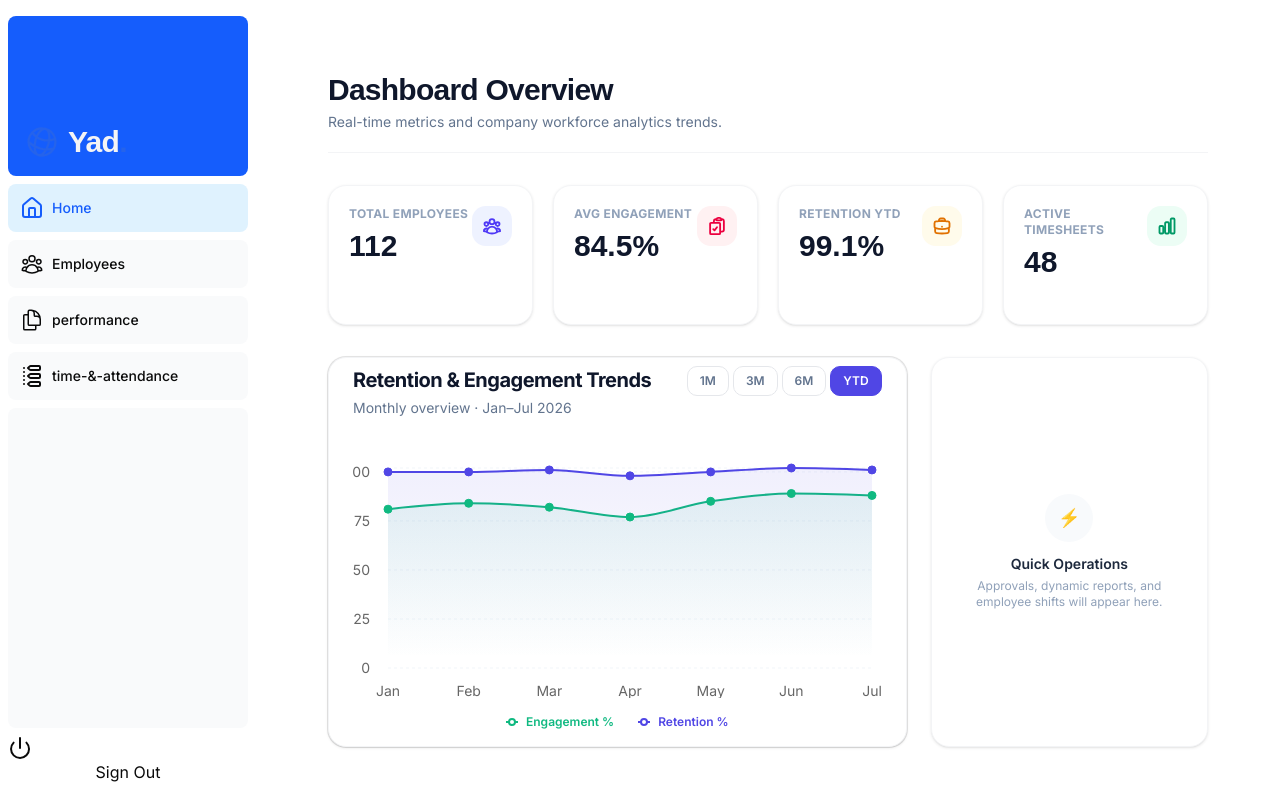
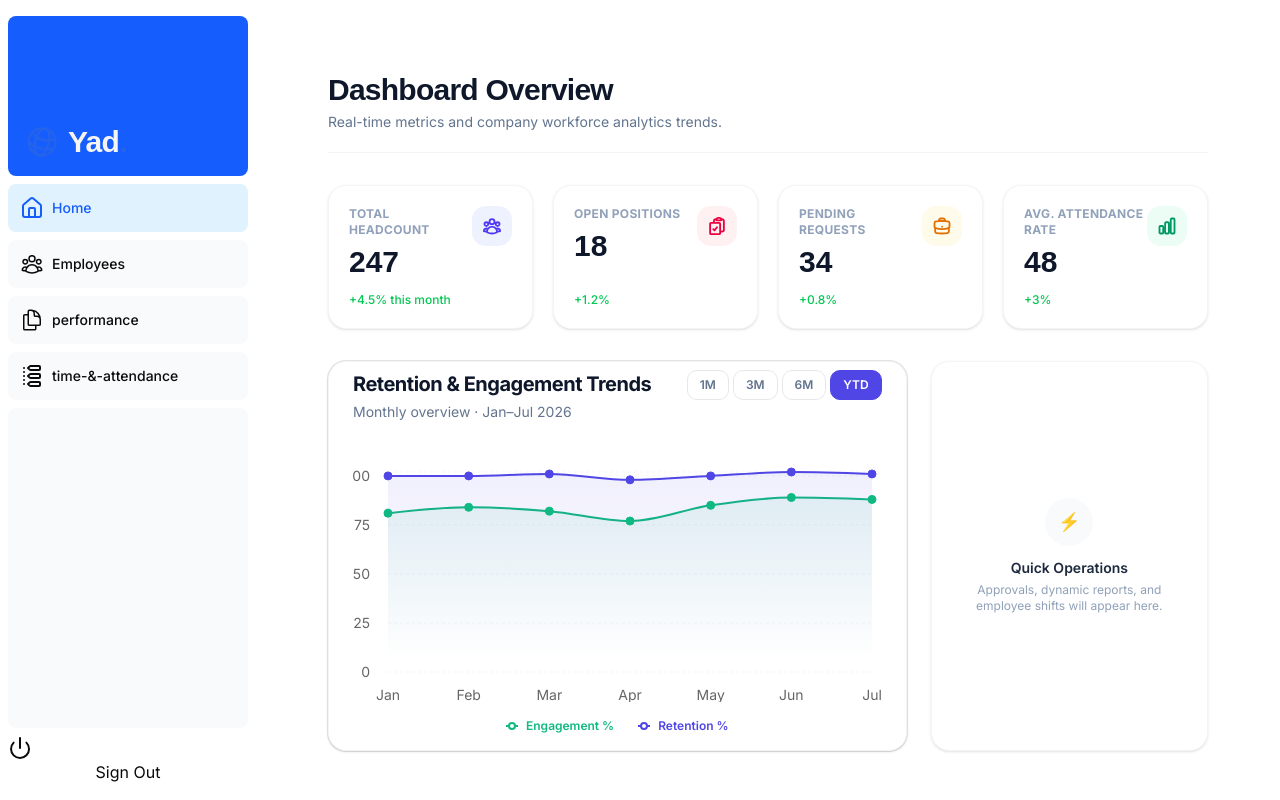
Before and after one commit to Yad-Code/hr-web-app, a Next.js app: page /dashboard in a window 1280 px wide. Built offline with nearby package versions, Linux system fonts and the light colour scheme; a web font is replaced by a local one.

Commit message:
adding chart component using shadcn

```diff
--- a/app/dashboard/(overview)/page.tsx
+++ b/app/dashboard/(overview)/page.tsx
@@ -17,10 +17,10 @@ export default function Page() {
 
       {/* Top Summary Cards Grid */}
       <div className="grid gap-5 sm:grid-cols-2 lg:grid-cols-4">
-        <Card title="Total Employees" value="112" type="users" />
-        <Card title="Avg Engagement" value="84.5%" type="pending" />
-        <Card title="Retention YTD" value="99.1%" type="positions" />
-        <Card title="Active Timesheets" value="48" type="attendance" />
+        <Card title="Total HeadCount" value="247" type="users" trend={<span className="text-green-500">+4.5% this month</span>} />
+        <Card title="Open Positions" value="18" type="pending" trend={<span className="text-green-500">+1.2%</span>} />
+        <Card title="Pending Requests" value="34" type="positions" trend={<span className="text-green-500">+0.8%</span>} />
+        <Card title="Avg. Attendance Rate" value="48" type="attendance" trend={<span className="text-green-500">+3%</span>} />
       </div>
 
       {/* Main Analytics Content Layout */}
--- a/app/ui/dashboard/line-chart.tsx
+++ b/app/ui/dashboard/line-chart.tsx
@@ -18,7 +18,7 @@ export function RetentionEngagementChart() {
   const [activeRange, setActiveRange] = React.useState("YTD")
 
   return (
-    <Card className="w-full max-w-[650px] border border-gray-100 rounded-2xl shadow-sm bg-white p-2">
+    <Card className="w-full max-w-162.5 border border-gray-100 rounded-2xl shadow-sm bg-white p-2">
       {/* Header Container with Title and Buttons aligned horizontally */}
       <CardHeader className="flex flex-row items-start justify-between space-y-0 pb-6">
         <div>
@@ -49,7 +49,7 @@ export function RetentionEngagementChart() {
       </CardHeader>
 
       <CardContent className="pb-2">
-        <div className="h-[240px] w-full">
+        <div className="h-60 w-full">
           <ResponsiveContainer width="100%" height="100%">
             <AreaChart
               data={chartData}
```
